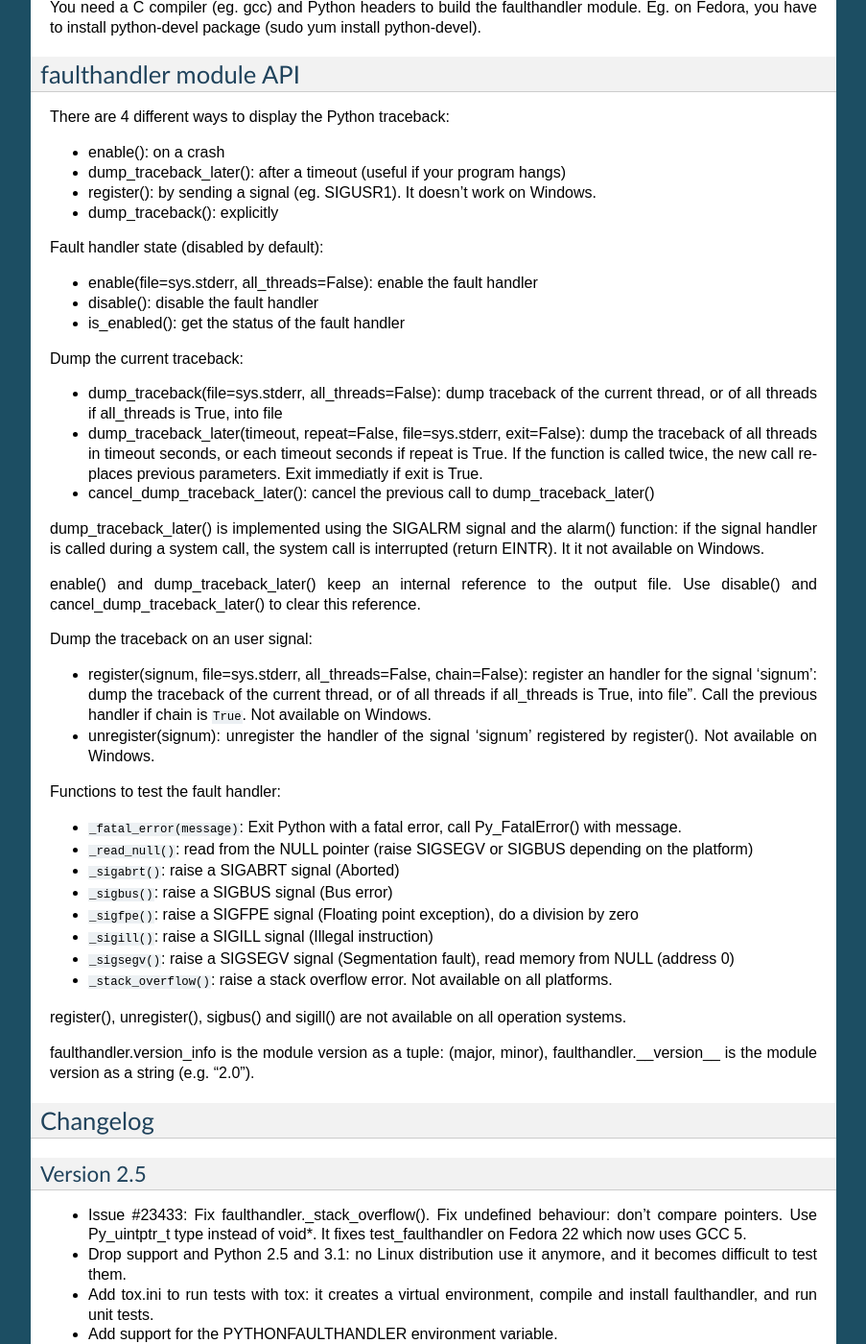
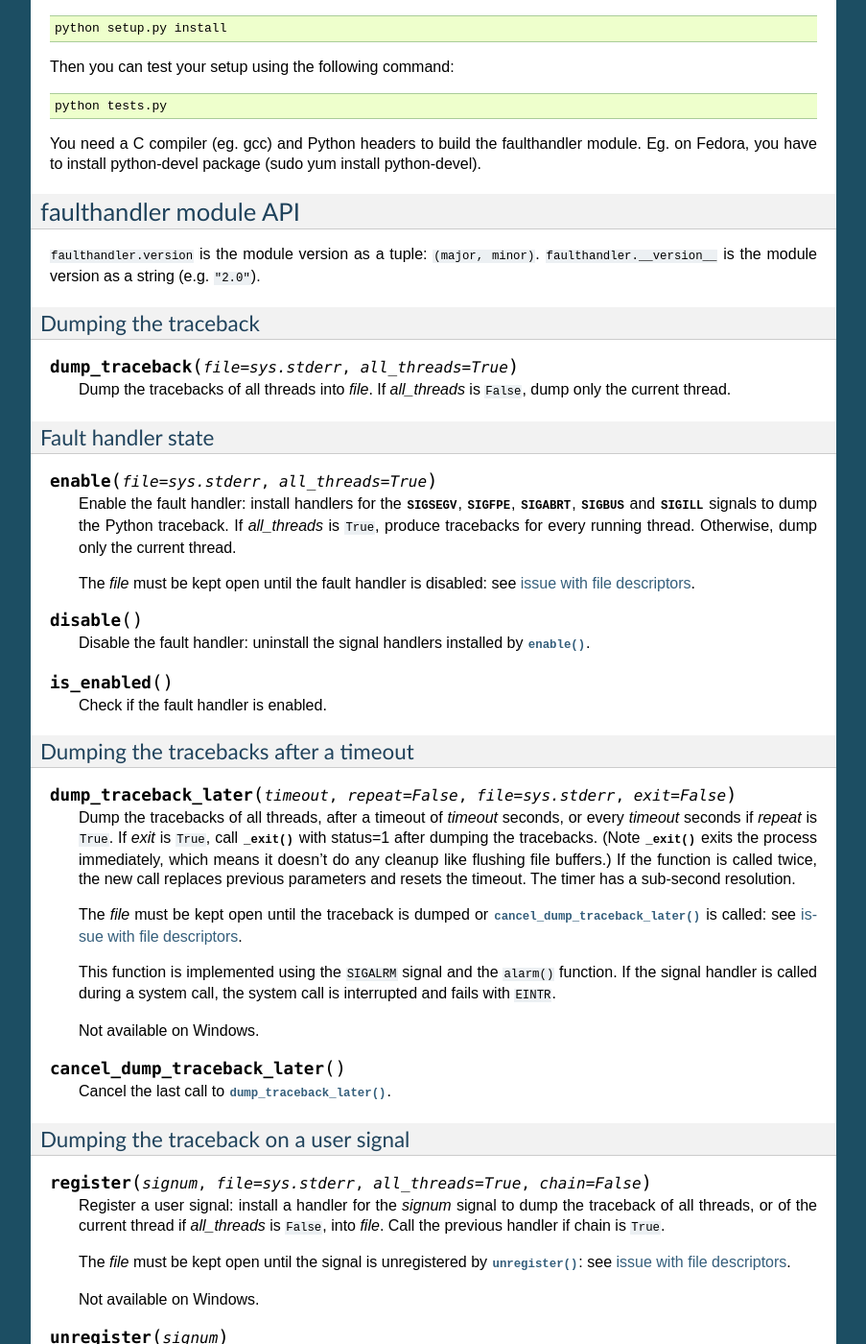
Before and after one commit to vstinner/faulthandler, a Sphinx documentation site: the page built from doc/index.rst, in a window 1280 px wide and 1400 px high, scrolled down 2242 px. Shown: the whole window at 96% size, without its empty margins (198-1101 px from the left). Built offline with Sphinx 7.4.7, drawn with Linux system fonts in a browser that asks for light colours; some of the changed text lies outside the part shown.

Commit message:
Copy doc from CPython 3.5

```diff
--- a/doc/index.rst
+++ b/doc/index.rst
@@ -7,30 +7,37 @@
    :align: right
    :target: http://www.flickr.com/photos/haypo/7199652438/
 
-Fault handler for SIGSEGV, SIGFPE, SIGABRT, SIGBUS and SIGILL signals: display
-the Python traceback and restore the previous handler. Allocate an alternate
-stack for this handler, if sigaltstack() is available, to be able to allocate
-memory on the stack, even on stack overflow (not available on Windows).
-
-Import the module and call ``faulthandler.enable()`` to enable the fault handler.
-
-You can also enable it at startup by setting the PYTHONFAULTHANDLER environment
+This module contains functions to dump Python tracebacks explicitly, on a fault,
+after a timeout, or on a user signal. Call :func:`faulthandler.enable` to
+install fault handlers for the :const:`SIGSEGV`, :const:`SIGFPE`,
+:const:`SIGABRT`, :const:`SIGBUS`, and :const:`SIGILL` signals. You can also
+enable them at startup by setting the :envvar:`PYTHONFAULTHANDLER` environment
 variable.
 
-The fault handler is called on catastrophic cases and so it can only use
-signal-safe functions (eg. it doesn't allocate memory on the heap). That's why
-the traceback is limited: it only supports ASCII encoding (use the
-backslashreplace error handler for non-ASCII characters) and limits each string
-to 100 characters, doesn't print the source code in the traceback (only the
-filename, the function name and the line number), is limited to 100 frames and
-100 threads.
+The fault handler is compatible with system fault handlers like Apport or the
+Windows fault handler. The module uses an alternative stack for signal handlers
+if the :c:func:`sigaltstack` function is available. This allows it to dump the
+traceback even on a stack overflow.
 
-By default, the Python traceback is written to the standard error stream. Start
-your graphical applications in a terminal and run your server in foreground to
-see the traceback, or pass a file to faulthandler.enable().
+The fault handler is called on catastrophic cases and therefore can only use
+signal-safe functions (e.g. it cannot allocate memory on the heap). Because of
+this limitation traceback dumping is minimal compared to normal Python
+tracebacks:
 
-faulthandler is implemented in C using signal handlers to be able to dump a
-traceback on a crash or when Python is blocked (eg. deadlock).
+* Only ASCII is supported. The ``backslashreplace`` error handler is used on
+  encoding.
+* Each string is limited to 500 characters.
+* Only the filename, the function name and the line number are
+  displayed. (no source code)
+* It is limited to 100 frames and 100 threads.
+* The order is reversed: the most recent call is shown first.
+
+By default, the Python traceback is written to :data:`sys.stderr`. To see
+tracebacks, applications must be run in the terminal. A log file can
+alternatively be passed to :func:`faulthandler.enable`.
+
+The module is implemented in C, so tracebacks can be dumped on a crash or when
+Python is deadlocked.
 
 faulthandler works on Python 2.6-3.5. It is part of Python standard library
 since Python 3.3: `faulthandler module
@@ -49,23 +56,33 @@
 Example
 =======
 
+.. highlight:: sh
+
 Example of a segmentation fault on Linux: ::
 
     $ python
     >>> import faulthandler
     >>> faulthandler.enable()
-    >>> faulthandler._sigsegv()
+    >>> import ctypes
+    >>> ctypes.string_at(0)
     Fatal Python error: Segmentation fault
 
-    Traceback (most recent call first):
+    Current thread 0x00007fea4a98c700 (most recent call first):
+      File "/usr/lib64/python2.7/ctypes/__init__.py", line 504 in string_at
       File "<stdin>", line 1 in <module>
-    Segmentation fault
+    Segmentation fault (core dumped)
 
 
 Nosetests and py.test
 =====================
 
-To use faulthandler in `nose tests <https://nose.readthedocs.org/en/latest/>`_ or `py.test <http://pytest.org/latest/>`_, you can use `nose-faulthandler <https://nose.readthedocs.org/en/latest/>`_ or `pytest-faulthandler <https://github.com/nicoddemus/pytest-faulthandler>`_ plugins.
+To use faulthandler in `nose tests <https://nose.readthedocs.org/en/latest/>`_,
+you can use the `nose-faulthandler <https://nose.readthedocs.org/en/latest/>`_
+plugin.
+
+To use it in `py.test <http://pytest.org/latest/>`_, you can use the
+`pytest-faulthandler <https://github.com/nicoddemus/pytest-faulthandler>`_
+plugin.
 
 
 Installation
@@ -151,67 +168,104 @@
 faulthandler module API
 =======================
 
-There are 4 different ways to display the Python traceback:
+``faulthandler.version`` is the module version as a tuple: ``(major, minor)``.
+``faulthandler.__version__`` is the module version as a string (e.g.
+``"2.0"``).
 
-* enable(): on a crash
-* dump_traceback_later(): after a timeout (useful if your program hangs)
-* register(): by sending a signal (eg. SIGUSR1). It doesn't work on Windows.
-* dump_traceback(): explicitly
+Dumping the traceback
+---------------------
 
-Fault handler state (disabled by default):
+.. function:: dump_traceback(file=sys.stderr, all_threads=True)
 
-* enable(file=sys.stderr, all_threads=False): enable the fault handler
-* disable(): disable the fault handler
-* is_enabled(): get the status of the fault handler
+   Dump the tracebacks of all threads into *file*. If *all_threads* is
+   ``False``, dump only the current thread.
 
-Dump the current traceback:
 
-* dump_traceback(file=sys.stderr, all_threads=False): dump traceback of the
-  current thread, or of all threads if all_threads is True, into file
-* dump_traceback_later(timeout, repeat=False, file=sys.stderr,
-  exit=False): dump the traceback of all threads in timeout seconds, or each
-  timeout seconds if repeat is True. If the function is called twice, the new
-  call replaces previous parameters. Exit immediatly if exit is True.
-* cancel_dump_traceback_later(): cancel the previous call to
-  dump_traceback_later()
+Fault handler state
+-------------------
 
-dump_traceback_later() is implemented using the SIGALRM signal and the alarm()
-function: if the signal handler is called during a system call, the system call
-is interrupted (return EINTR). It it not available on Windows.
+.. function:: enable(file=sys.stderr, all_threads=True)
 
-enable() and dump_traceback_later() keep an internal reference to the output
-file. Use disable() and cancel_dump_traceback_later() to clear this reference.
+   Enable the fault handler: install handlers for the :const:`SIGSEGV`,
+   :const:`SIGFPE`, :const:`SIGABRT`, :const:`SIGBUS` and :const:`SIGILL`
+   signals to dump the Python traceback. If *all_threads* is ``True``,
+   produce tracebacks for every running thread. Otherwise, dump only the current
+   thread.
 
-Dump the traceback on an user signal:
+   The *file* must be kept open until the fault handler is disabled: see
+   :ref:`issue with file descriptors <faulthandler-fd>`.
 
-* register(signum, file=sys.stderr, all_threads=False, chain=False): register
-  an handler for the signal 'signum': dump the traceback of the current
-  thread, or of all threads if all_threads is True, into file". Call the
-  previous handler if chain is ``True``. Not available on Windows.
-* unregister(signum): unregister the handler of the signal 'signum' registered
-  by register(). Not available on Windows.
+.. function:: disable()
 
-Functions to test the fault handler:
+   Disable the fault handler: uninstall the signal handlers installed by
+   :func:`enable`.
 
-* ``_fatal_error(message)``: Exit Python with a fatal error, call Py_FatalError()
-  with message.
-* ``_read_null()``: read from the NULL pointer (raise SIGSEGV or SIGBUS depending
-  on the platform)
-* ``_sigabrt()``: raise a SIGABRT signal (Aborted)
-* ``_sigbus()``: raise a SIGBUS signal (Bus error)
-* ``_sigfpe()``: raise a SIGFPE signal (Floating point exception), do a division by
-  zero
-* ``_sigill()``: raise a SIGILL signal (Illegal instruction)
-* ``_sigsegv()``: raise a SIGSEGV signal (Segmentation fault), read memory from
-  NULL (address 0)
-* ``_stack_overflow()``: raise a stack overflow error. Not available on all
-  platforms.
+.. function:: is_enabled()
 
-register(), unregister(), sigbus() and sigill() are not available on all
-operation systems.
+   Check if the fault handler is enabled.
 
-faulthandler.version_info is the module version as a tuple: (major, minor),
-faulthandler.__version__ is the module version as a string (e.g. "2.0").
+
+Dumping the tracebacks after a timeout
+--------------------------------------
+
+.. function:: dump_traceback_later(timeout, repeat=False, file=sys.stderr, exit=False)
+
+   Dump the tracebacks of all threads, after a timeout of *timeout* seconds, or
+   every *timeout* seconds if *repeat* is ``True``.  If *exit* is ``True``, call
+   :c:func:`_exit` with status=1 after dumping the tracebacks.  (Note
+   :c:func:`_exit` exits the process immediately, which means it doesn't do any
+   cleanup like flushing file buffers.) If the function is called twice, the new
+   call replaces previous parameters and resets the timeout. The timer has a
+   sub-second resolution.
+
+   The *file* must be kept open until the traceback is dumped or
+   :func:`cancel_dump_traceback_later` is called: see :ref:`issue with file
+   descriptors <faulthandler-fd>`.
+
+   This function is implemented using the ``SIGALRM`` signal and the
+   ``alarm()`` function. If the signal handler is called during a system call,
+   the system call is interrupted and fails with ``EINTR``.
+
+   Not available on Windows.
+
+.. function:: cancel_dump_traceback_later()
+
+   Cancel the last call to :func:`dump_traceback_later`.
+
+
+Dumping the traceback on a user signal
+--------------------------------------
+
+.. function:: register(signum, file=sys.stderr, all_threads=True, chain=False)
+
+   Register a user signal: install a handler for the *signum* signal to dump
+   the traceback of all threads, or of the current thread if *all_threads* is
+   ``False``, into *file*. Call the previous handler if chain is ``True``.
+
+   The *file* must be kept open until the signal is unregistered by
+   :func:`unregister`: see :ref:`issue with file descriptors <faulthandler-fd>`.
+
+   Not available on Windows.
+
+.. function:: unregister(signum)
+
+   Unregister a user signal: uninstall the handler of the *signum* signal
+   installed by :func:`register`. Return ``True`` if the signal was registered,
+   ``False`` otherwise.
+
+   Not available on Windows.
+
+
+.. _faulthandler-fd:
+
+Issue with file descriptors
+---------------------------
+
+:func:`enable`, :func:`dump_traceback_later` and :func:`register` keep the
+file descriptor of their *file* argument. If the file is closed and its file
+descriptor is reused by a new file, or if :func:`os.dup2` is used to replace
+the file descriptor, the traceback will be written into a different file. Call
+these functions again each time that the file is replaced.
 
 
 Changelog
@@ -220,14 +274,15 @@
 Version 2.5
 -----------
 
-* Issue #23433: Fix faulthandler._stack_overflow(). Fix undefined behaviour:
-  don't compare pointers. Use Py_uintptr_t type instead of void*. It fixes
-  test_faulthandler on Fedora 22 which now uses GCC 5.
+* Add support for the PYTHONFAULTHANDLER environment variable. Patch written
+  by Ionel Cristian Mărieș.
+* Issue #23433: Fix undefined behaviour in ``faulthandler._stack_overflow()``:
+  don't compare pointers, use the ``Py_uintptr_t`` type instead of ``void*``.
+  It fixes ``test_faulthandler`` on Fedora 22 which now uses GCC 5.
 * Drop support and Python 2.5 and 3.1: no Linux distribution use it anymore,
   and it becomes difficult to test them.
 * Add tox.ini to run tests with tox: it creates a virtual environment, compile
   and install faulthandler, and run unit tests.
-* Add support for the PYTHONFAULTHANDLER environment variable.
 
 Version 2.4 (2014-10-02)
 ------------------------
```
